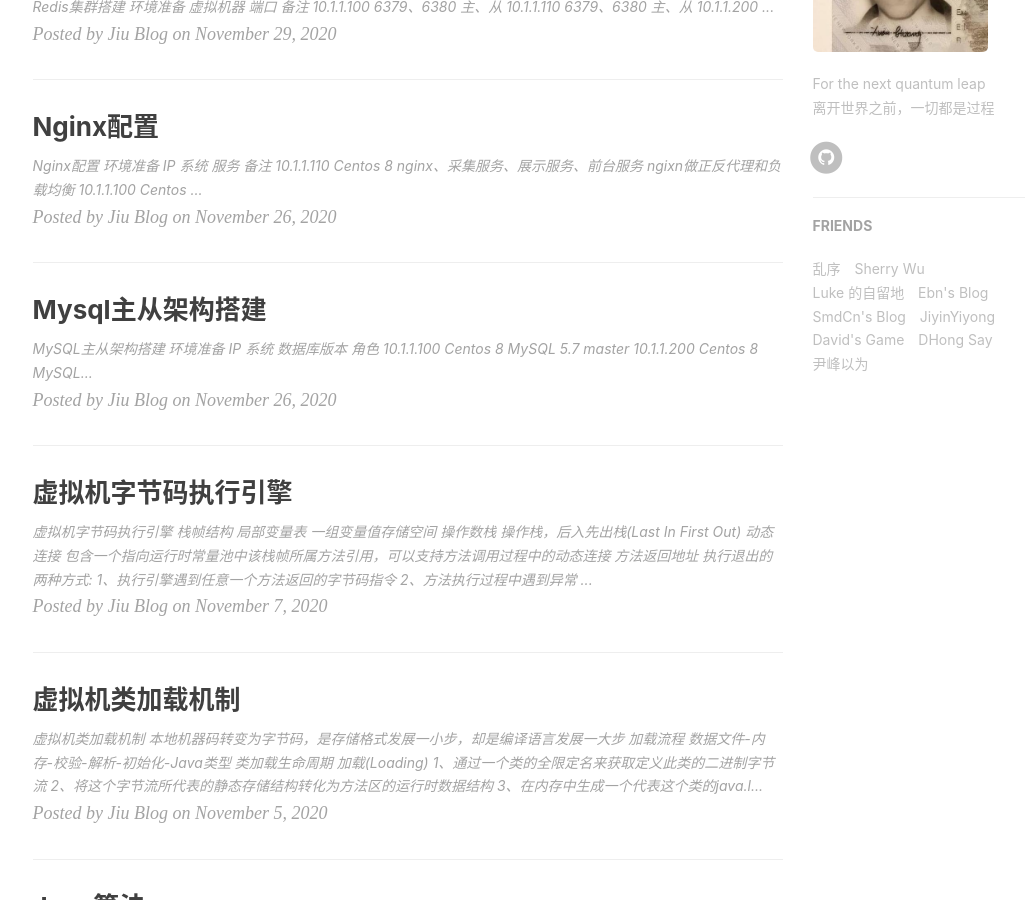
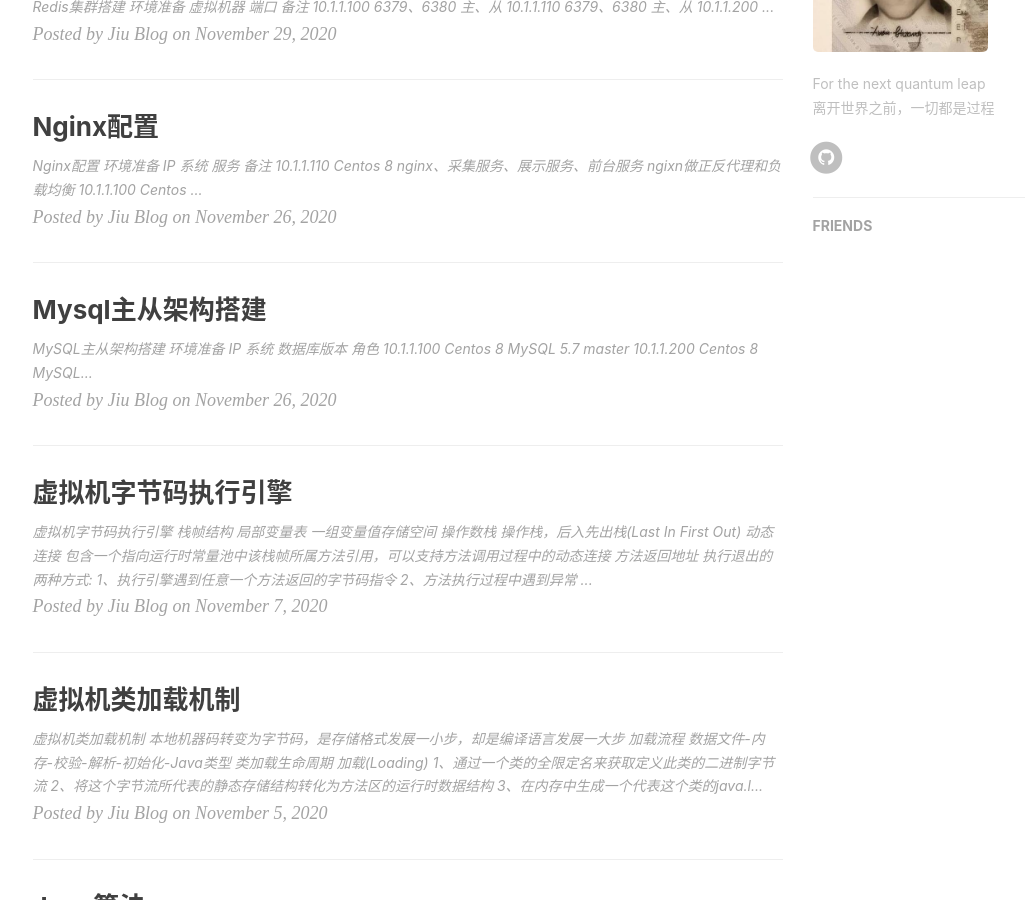
Before and after one commit to Pwoodong/liaoyj.github.io, a Jekyll site: the page built from index.html, in a window 1280 px wide and 900 px high, scrolled down 676 px. Shown: the whole window, without its empty margins (135-1160 px from the left). Built offline with Jekyll 4.4.1, drawn with Linux system fonts in a browser that asks for light colours; nearby versions of some CDN libraries; the list of posts is cut into pages by our own code; comment, search, counter and statistics services are not loaded.

Commit message:
friends 修改

```diff
--- a/_config.yml
+++ b/_config.yml
@@ -103,35 +103,8 @@
 # Friends
 friends: [
     {
-    #     title: "Su",
-    #     href: "http://su.gallery/"
-    # },{
-        title: "乱序",
-        href: "http://mida.re/"
-    },{
-        title: "Sherry Wu",
-        href: "https://xuechundesign.github.io"
-    },{
-        title: "Luke 的自留地",
-        href: "http://hmqk1995.github.io"
-    },{
-        title: "Ebn's Blog",
-        href: "http://ebnbin.com/"
-    },{
-        title: "SmdCn's Blog",
-        href: "http://blog.smdcn.net"
-    },{
-        title: "JiyinYiyong",
-        href: "http://tiye.me/"
-    },{
-        title: "David's Game",
-        href: "https://www.ruoyaowu.com/"
-    },{
-        title: "DHong Say",
-        href: "http://dhong.co"
-    },{
-        title: "尹峰以为",
-        href: "http://ingf.github.io/"
+        title: "",
+        href: ""
     }
 ]
 
```
